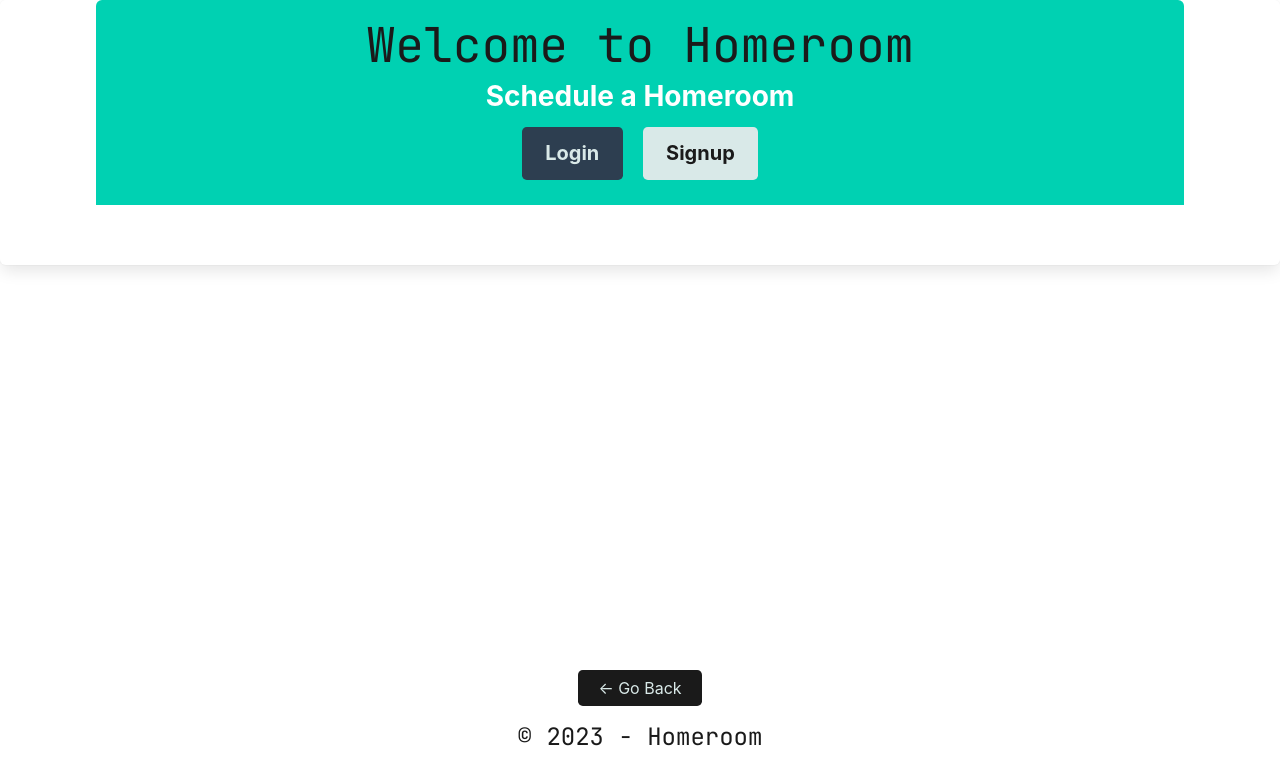
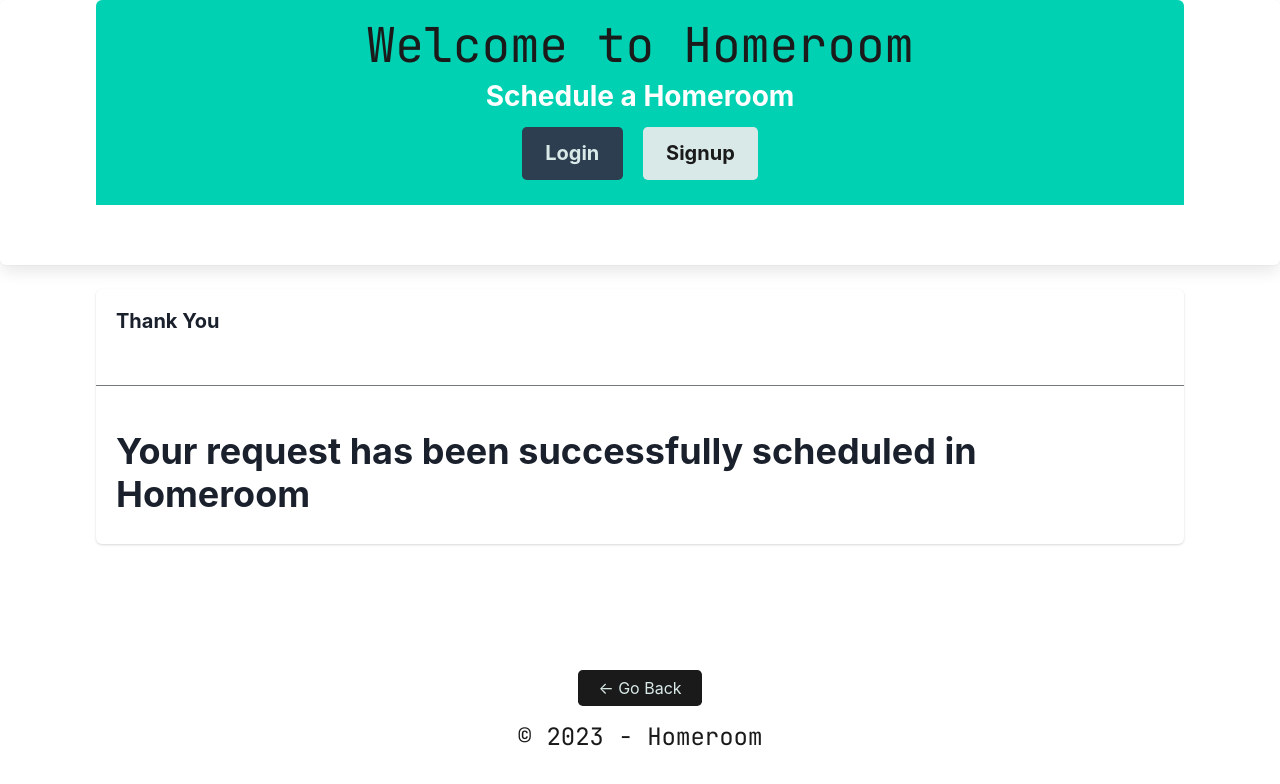
Before and after one commit to AWinterCoding/Project_Home_Room, a React (Create React App) app in the folder client/: page /thankyou in a window 1280 px wide. Shown: the top 784 px of the page. Built offline with nearby package versions, Linux system fonts and the light colour scheme.

Commit message:
Thankyou page for submit

```diff
--- a/client/src/App.js
+++ b/client/src/App.js
@@ -15,7 +15,7 @@ import Login from './pages/Login';
 import Header from './components/Header';
 import Footer from './components/Footer';
 import { extendTheme, ChakraProvider } from '@chakra-ui/react'
-
+import Thankyou from './components/Thankyou';
 const httpLink = createHttpLink({
   uri: '/graphql',
 });
@@ -82,6 +82,7 @@ function App() {
                 path="/profiles/:profileId"
                 element={<Profile />}
               />
+                <Route path="/thankyou" element={<Thankyou/>} />
             </Routes>
           </div>
           <Footer />
--- a/client/src/components/Form.jsx
+++ b/client/src/components/Form.jsx
@@ -12,6 +12,7 @@ import {
 
 } from '@chakra-ui/react';
 import StudentSearch from './StudentSearch';
+import { Link } from 'react-router-dom';
 export default function Form() {
   const [formData, setFormData] = useState({
     studentName: '',
@@ -21,20 +22,20 @@ export default function Form() {
   });
 
   const handleSubmit = (event) => {
-    event.preventDefault(); // Prevent form submission from reloading the page
+    // event.preventDefault(); // Prevent form submission from reloading the page
 
-    // Sends the form data to the server using Axios
-    axios.post('/api/createRequest', formData)
-      .then((response) => {
-        // Handles the response from the server if needed
-        console.log('Form data successfully submitted:', response.data);
-        // Performs any necessary actions, such as showing a success message or updating component state.
-      })
-      .catch((error) => {
-        // Handles errors if any
-        console.error('Error submitting form data:', error);
-        // Performs error handling, such as showing an error message or updating component state.
-      });
+    // // Sends the form data to the server using Axios
+    // axios.post('/api/createRequest', formData)
+    //   .then((response) => {
+    //     // Handles the response from the server if needed
+    //     console.log('Form data successfully submitted:', response.data);
+    //     // Performs any necessary actions, such as showing a success message or updating component state.
+    //   })
+    //   .catch((error) => {
+    //     // Handles errors if any
+    //     console.error('Error submitting form data:', error);
+    //     // Performs error handling, such as showing an error message or updating component state.
+    //   });
   };
 
   const handleChange = (event) => {
@@ -75,7 +76,7 @@ export default function Form() {
               </GridItem>
               <GridItem colSpan={3} >
                 <Center>
-                  <Button
+                <Link to="/thankyou"> <Button
                     loadingText='Submitting'
                     colorScheme='teal'
                     variant='outline'
@@ -83,7 +84,7 @@ export default function Form() {
 
                   >
                     Submit
-                  </Button>
+                  </Button></Link>
                 </Center>
               </GridItem>
             </FormControl>
--- /dev/null
+++ b/client/src/components/Thankyou/index.js
@@ -0,0 +1,20 @@
+import React from 'react';
+import { Card, CardHeader, CardBody, Heading, Stack, StackDivider, Divider } from '@chakra-ui/react';
+
+const Thankyou = () => {
+
+  return (
+    <Card>
+    <CardHeader> <Heading size='md'>Thank You</Heading></CardHeader>
+    <Divider />
+    <CardBody>
+      <Stack divider={<StackDivider />} spacing='4'>
+      <Heading> Your request has been successfully scheduled in Homeroom</Heading>
+      </Stack>
+    </CardBody>
+  </Card>
+
+  );
+};
+
+export default Thankyou;
```
